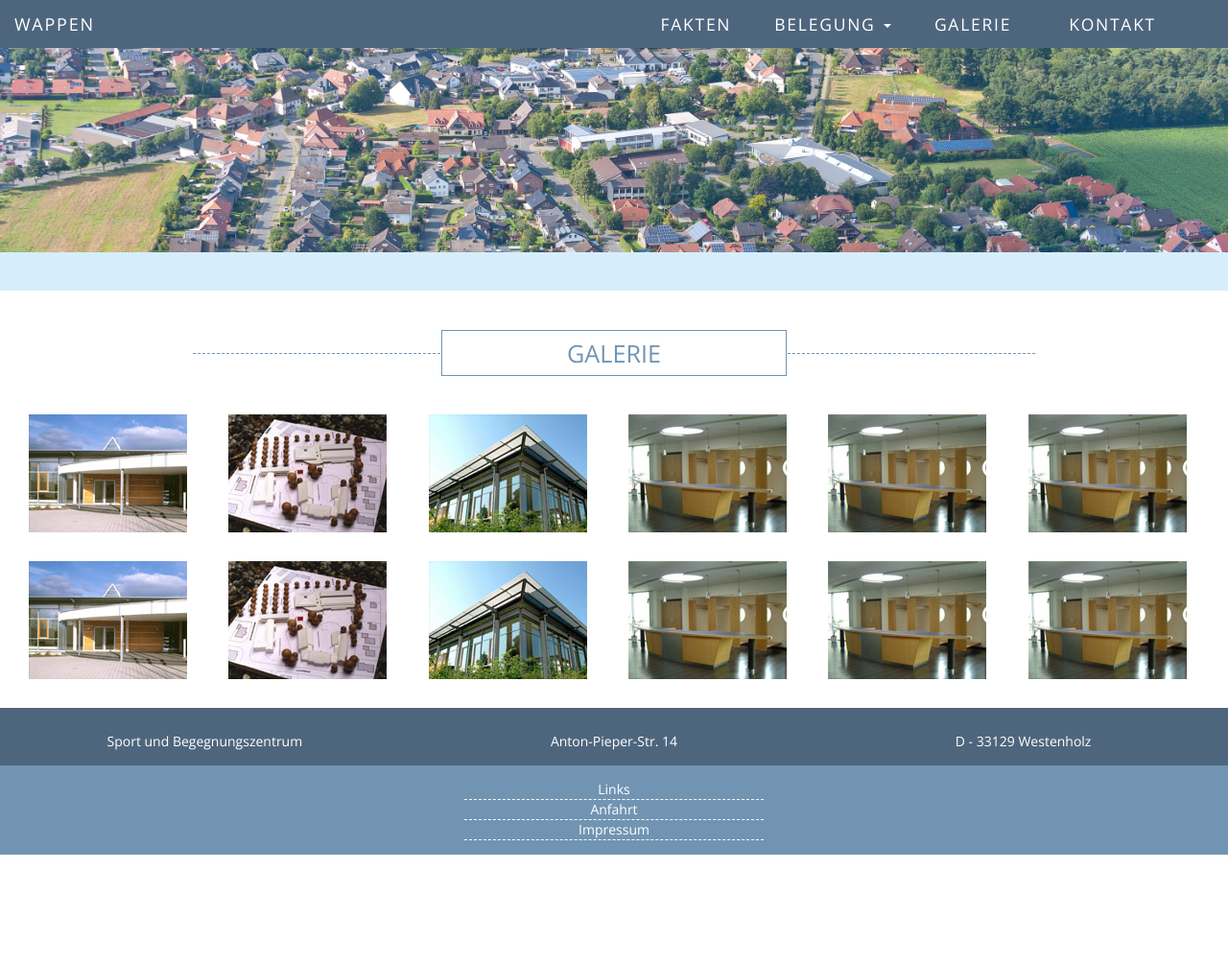
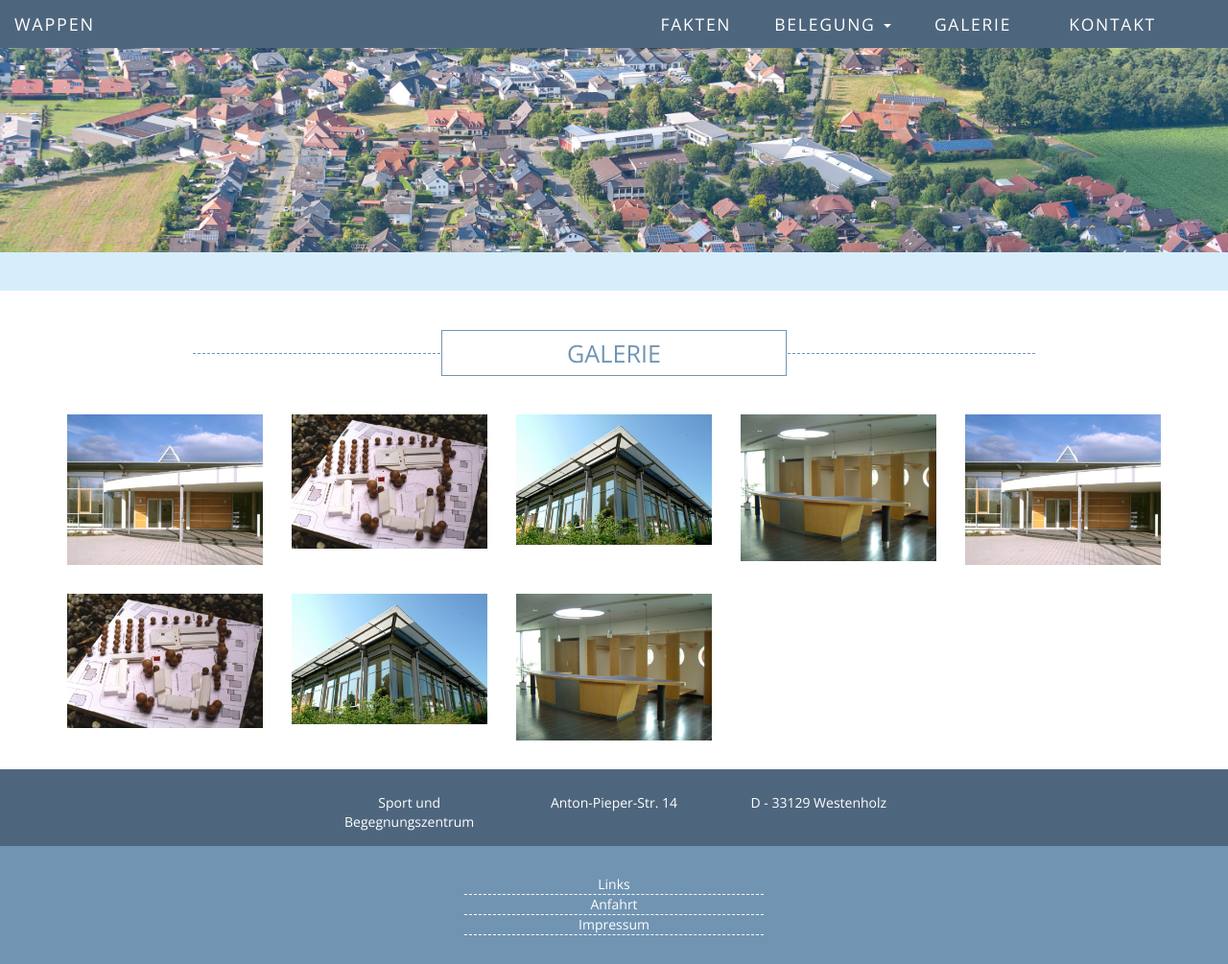
Before and after one commit to otauk/sub-westenholz.de, a PHP site: page /galerie.php in a window 1280 px wide. Shown: the whole page at 96% size. Before the commit the page ends 891 px from the top, so only its background shows below. Run offline with PHP 8.4, Linux system fonts and the light colour scheme; some libraries are stand-ins or nearby versions.

Commit message:
Korrekturen Lukas  / PHP hinzu / Lightbox integriert

```diff
--- a/css/custom.css
+++ b/css/custom.css
@@ -301,6 +301,17 @@ a {
 .ls-9{letter-spacing:0.9em;}
 .ls-10{letter-spacing:1em;}
 
+/*
+*	%%%%%%%%%%%%%%%%%%%%
+* 	alignement
+*	%%%%%%%%%%%%%%%%%%%%
+*/
+.ta-left {text-align: left;}
+.ta-center {text-align: center;}
+.ta-right {text-align: right;}
+.ta-block {text-align: justify;}
+
+
 
 
 
@@ -330,9 +341,13 @@ a {
 .w75{width:75%;}
 .w100{width:100%;}
 
-.max-w1170 {
-	max-width:1170px;
-}
+/* full grid wrapper */
+.max-w1170 {max-width:1170px;}
+
+.max-w25 {max-width:25%;}
+.max-w50 {max-width:50%;}
+.max-w75 {max-width:75%;}
+.max-w100 {max-width:100%;}
 
 /*
 *	%%%%%%%%%%%%%%%%%%%%
@@ -427,3 +442,18 @@ a {
 li.active {
     color: red;
 }
+
+
+ /*
+*	+++++++++++++++++++++++
+*	----- GALERIE  -----
+*	+++++++++++++++++++++++
+*/
+
+.thumbnail {
+	margin: 0 auto;
+	max-width: 20%;
+	float:left;
+	padding: 15px;
+	border: none;
+}
--- a/footer.php
+++ b/footer.php
@@ -6,18 +6,20 @@ FOOTER
 		<div class="row">
 			<div class="col-lg-12 color-dark-background text-center color-base-text">
 				<div class="row">
-					<div class="col-xs-12 col-sm-4 padding-tb-0">
+					<div class="col-lg-3"></div>
+					<div class="col-lg-2 padding-tb-0">
 						Sport und Begegnungszentrum
 					</div>
-					<div class="col-xs-12  col-sm-4 padding-tb-0">
+					<div class="col-lg-2 padding-tb-0">
 						Anton-Pieper-Str. 14
 					</div>
-					<div class="col-xs-12  col-sm-4 padding-tb-0">
+					<div class="col-lg-2 padding-tb-0">
 						D - 33129 Westenholz
 					</div>
+					<div class="col-lg-3"></div>
 				</div>
 			</div>
-			<div class="col-lg-12 color-light-background text-center color-base-text">
+			<div class="col-lg-12 color-light-background text-center color-base-text padding-tb-30">
 					<div class="dashed-line-bottom-light w25 pos-center">
 						<a class="footer-link">Links</a>
 					</div>
--- a/galerie.php
+++ b/galerie.php
@@ -24,7 +24,7 @@ NAVIGATION
 			        <span class="icon-bar"></span>
 			        <span class="icon-bar"></span>
 			      </button>
-			      <a class="navbar-brand" href="#">Wappen</a>
+			      <a class="navbar-brand" href="index.php">Wappen</a>
 			    </div>
 			    <!-- Collect the nav links, forms, and other content for toggling -->
 			    <div class="collapse navbar-collapse" id="bs-example-navbar-collapse-1">
@@ -33,11 +33,9 @@ NAVIGATION
 			        <li class="dropdown">
 			          <a href="#" class="dropdown-toggle" data-toggle="dropdown" role="button" aria-expanded="false">Belegung <span class="caret"></span></a>
 			          <ul class="dropdown-menu" role="menu">
-			            <li><a href="#">Action</a></li>
-			            <li><a href="#">Another action</a></li>
-			            <li><a href="#">Something else here</a></li>
-			            <li class="divider"></li>
-			            <li><a href="#">Separated link</a></li>
+			            <li><a href="#">Sporthalle</a></li>
+			            <li><a href="#">Forum</a></li>
+			            <!--<li class="divider"></li>-->
 			          </ul>
 			        </li>
 			        <li class="padding-lr-15"><a href="#">Galerie</a></li>
@@ -87,44 +85,38 @@ FAKTEN
 						</div>
 					</div>
 				</div>
-				<div class="container-fluid">
+				<div class="container">
 					<div class="row">
-						<div class="col-lg-2 col-sm-3 col-xs-3">
-							<img src="img/t_1.jpg" alt="SuB Teilansicht" class="img-responsive" />
-						</div>
-						<div class="col-lg-2 col-sm-3 col-xs-3">
-							<img src="img/t_2.jpg" alt="SuB Teilansicht"  class="img-responsive"/>
-						</div>
-						<div class="col-lg-2 col-sm-3 col-xs-3">
-							<img src="img/t_3.jpg" alt="SuB Teilansicht" class="img-responsive" />
-						</div>
-						<div class="col-lg-2 col-sm-3 col-xs-3">
-							<img src="img/t_4.jpg" alt="SuB Teilansicht" class="img-responsive" />
-						</div>
-						<div class="col-lg-2 col-sm-3 col-xs-3">
-							<img src="img/t_4.jpg" alt="SuB Teilansicht" class="img-responsive" />
-						</div>
-						<div class="col-lg-2 col-sm-3 col-xs-3">
-							<img src="img/t_4.jpg" alt="SuB Teilansicht" class="img-responsive" />
-						</div>
-						<div class="col-lg-2 col-sm-3 col-xs-3">
-							<img src="img/t_1.jpg" alt="SuB Teilansicht" class="img-responsive" />
-						</div>
-						<div class="col-lg-2 col-sm-3 col-xs-3">
-							<img src="img/t_2.jpg" alt="SuB Teilansicht" class="img-responsive" />
-						</div>
-						<div class="col-lg-2 col-sm-3 col-xs-3">
-							<img src="img/t_3.jpg" alt="SuB Teilansicht" class="img-responsive" />
-						</div>
-						<div class="col-lg-2 col-sm-3 col-xs-3">
-							<img src="img/t_4.jpg" alt="SuB Teilansicht" class="img-responsive" />
-						</div>
-						<div class="col-lg-2 col-sm-3 col-xs-3">
-							<img src="img/t_4.jpg" alt="SuB Teilansicht" class="img-responsive" />
-						</div>
-						<div class="col-lg-2 col-sm-3 col-xs-3">
-							<img src="img/t_4.jpg" alt="SuB Teilansicht" class="img-responsive" />
-						</div>
+							<a href="img/b1.jpg" data-lightbox="gallery" data-title="Image 1">
+								<img src="img/b1.jpg" class="thumbnail img-responsive" />
+							</a>
+
+							<a href="img/b2.jpg" data-lightbox="gallery" data-title="Image 2">
+								<img src="img/b2.jpg" class="thumbnail img-responsive" />
+							</a>
+
+							<a href="img/b3.jpg" data-lightbox="gallery" data-title="Image 3">
+								<img src="img/b3.jpg" class="thumbnail img-responsive" />
+							</a>
+
+							<a href="img/b3.jpg" data-lightbox="gallery" data-title="Image 4">
+								<img src="img/b4.jpg" class="thumbnail img-responsive" />
+							</a>
+							<a href="img/b1.jpg" data-lightbox="gallery" data-title="Image 1">
+								<img src="img/b1.jpg" class="thumbnail img-responsive" />
+							</a>
+
+							<a href="img/b2.jpg" data-lightbox="gallery" data-title="Image 2">
+								<img src="img/b2.jpg" class="thumbnail img-responsive" />
+							</a>
+
+							<a href="img/b3.jpg" data-lightbox="gallery" data-title="Image 3">
+								<img src="img/b3.jpg" class="thumbnail img-responsive" />
+							</a>
+
+							<a href="img/b3.jpg" data-lightbox="gallery" data-title="Image 4">
+								<img src="img/b4.jpg" class="thumbnail img-responsive" />
+							</a>
 					</div>
 				</div>
 			</div>
--- a/header.php
+++ b/header.php
@@ -11,6 +11,7 @@
     <link href="css/custom.css" rel="stylesheet">
     <link href="css/fullcalendar.css" rel="stylesheet" />
     <link href="css/bootstrap-fullcalendar.css" rel="stylesheet" />
+     <link href="css/lightbox.css" rel="stylesheet" />
     <!-- Font -->
     <link href='http://fonts.googleapis.com/css?family=Open+Sans:300' rel='stylesheet' type='text/css'>
     <link href="//maxcdn.bootstrapcdn.com/font-awesome/4.2.0/css/font-awesome.min.css" rel="stylesheet">
--- a/scripts.php
+++ b/scripts.php
@@ -9,3 +9,4 @@
     <script src="js/gcal.js" type="text/javascript"></script>
     <script src="js/de.js" type="text/javascript"></script>
     <script src="js/scrollTop.js" type="text/javascript"></script>
+    <script src="js/lightbox.js" type="text/javascript"></script>
```
Also changed, not shown: index.php (+23 -17 lines), js/gcal.js (+129 -48 lines), img/header.jpg (deleted), img/header_test.jpg (deleted), img/placer.jpg (deleted), img/wappen.png (added).
